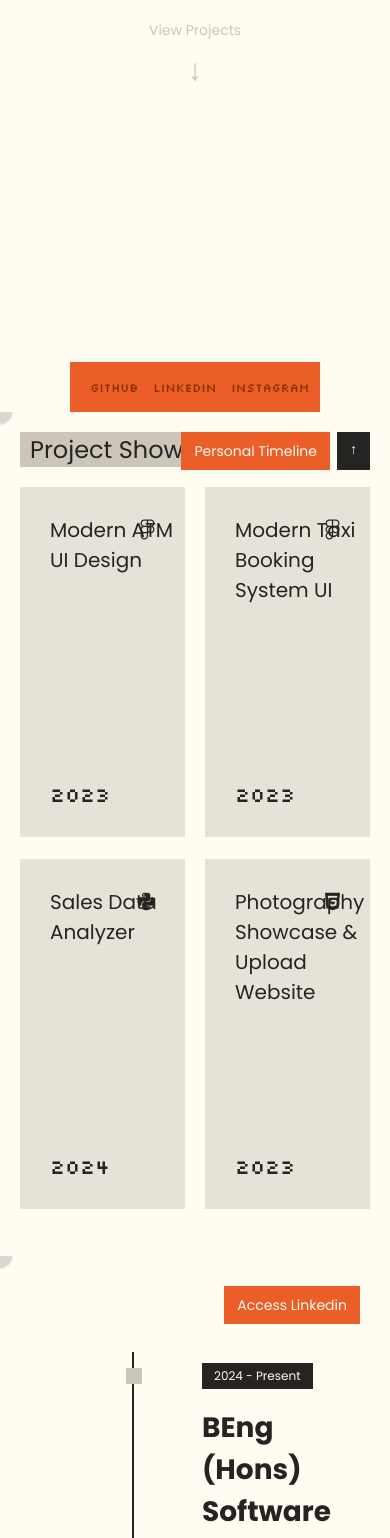
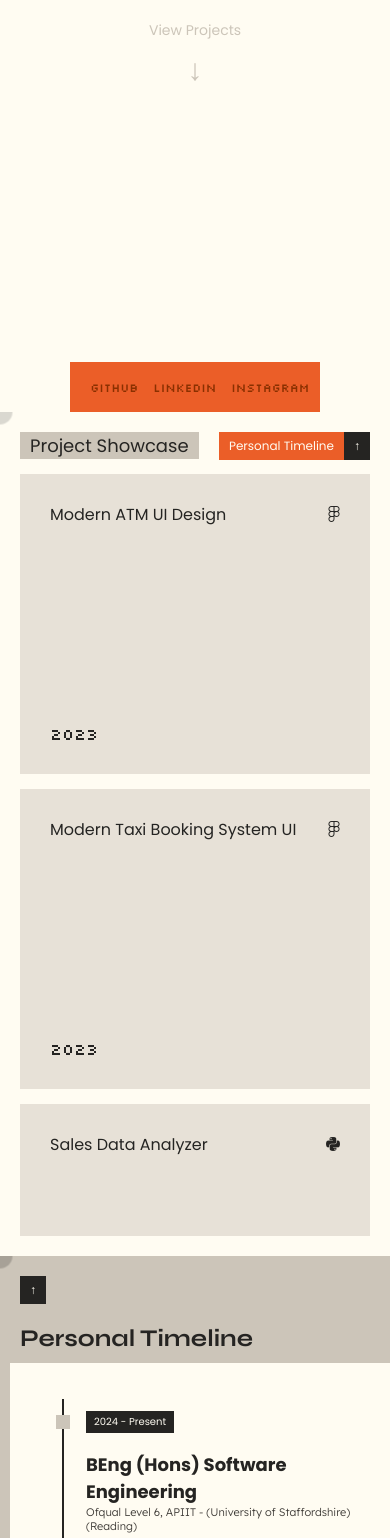
Before and after one commit to GinuraKarunaratne/personal-portfolio, a React (Vite) app: page / in a window 390 px wide. Shown: the part 432-1970 px from the top of the page. Built offline with nearby package versions, Linux system fonts and the light colour scheme; a web font is replaced by a local one.

Commit message:
Added more responsiveness for other pages

```diff
--- a/src/v2.css
+++ b/src/v2.css
@@ -148,58 +148,60 @@ body {
 
 @media (max-width: 768px) {
     .p1 {
-        padding: 20px; /* Add some padding for better spacing */
+        padding: 20px;
+        /* Add some padding for better spacing */
     }
 
     .p1 h1 {
-        font-size: 50px; /* Reduce font size for h1 */
+        font-size: 50px;
+        /* Reduce font size for h1 */
     }
 
     .arrow-container {
         flex-direction: column;
-        margin-left: 0; /* Center arrow container */
-        justify-content: center; /* Center items in the flexbox */
-        margin-top: 15px; /* Maintain top margin */
+        margin-left: 0;
+        /* Center arrow container */
+        justify-content: center;
+        /* Center items in the flexbox */
+        margin-top: 15px;
+        /* Maintain top margin */
         gap: 2px;
     }
 
     .arrow {
-        rotate: 360deg; /* Rotate arrow downwards */
-        font-size: 30px; /* Maintain arrow font size */
-        animation: bounce 2s infinite; /* Keep bounce animation */
+        rotate: 360deg;
+        /* Rotate arrow downwards */
+        font-size: 30px;
+        /* Maintain arrow font size */
+        animation: bounce 2s infinite;
+        /* Keep bounce animation */
         margin-bottom: 3px;
     }
 
     .view-projects-text {
-        font-size: 14px; /* Reduce font size for the view projects text */
-        margin-bottom: 5px; /* Maintain bottom margin */
+        font-size: 14px;
+        /* Reduce font size for the view projects text */
+        margin-bottom: 5px;
+        /* Maintain bottom margin */
     }
 
     .btm-line {
-        flex-direction: row; /* Change layout to column */
-        align-items: center; /* Center items */
-        justify-content: center; /* Center items */
-        width: 100%; /* Full width */
+        flex-direction: row;
+        /* Change layout to column */
+        align-items: center;
+        /* Center items */
+        justify-content: center;
+        /* Center items */
+        width: 100%;
+        /* Full width */
     }
 
-    #tags{
+    #tags {
         font-size: 12px;
     }
 
-
     .email-container {
-        display: flex;
-        justify-content: center;
-        align-items: center;
-        scale: 0.8;
-        position: absolute;
-        top: -620px;
-        left: 50%;
-        transform: translateX(-50%);
-    }
-
-    .email-container input {
-        background-color: #CCC5B9;
+        display: none;
     }
 
 }
@@ -358,6 +360,78 @@ body {
     width: 0;
 }
 
+/*Projects Page Responsive*/
+
+@media (max-width: 768px) {
+    .projects-section {
+        font-size: 18px;
+        /* Adjusted font size for mobile */
+        padding: 10px;
+        /* Added padding to the section */
+    }
+
+    .academics-button {
+        right: 46px;
+    }
+
+    .projects-section p {
+        margin-top: 10px;
+        margin-left: 10px;
+        /* Reduced left margin for paragraph */
+    }
+
+    .go-back-button,
+    .academics-button {
+        margin-top: 10px;
+        padding: 5px 10px;
+        /* Smaller button padding */
+        font-size: 12px;
+        /* Smaller font size for buttons */
+        top: 10px;
+        /* Adjusted button position */
+    }
+
+    .projects-showcase {
+        overflow-y: auto;
+        flex-direction: row;
+        /* Stack items vertically on mobile */
+        padding: 0;
+        /* Removed padding for better layout */
+        height: auto;
+        /* Auto height for better fitting */
+        gap: 15px;
+        /* Added gap for spacing between cards */
+        margin: 15px 10px 10px 10px;
+        /* Adjusted margin for better layout */
+    }
+
+    .project-card {
+        width: calc(100vw - 40px);
+        /* Full width with margins */
+        height: 300px;
+        /* Auto height to fit content */
+    }
+
+    .project-card h3,
+    .project-card h5,
+    .view-project-button {
+        font-size: 16px;
+        /* Smaller font size for text */
+    }
+
+    .text-container input {
+        width: 95px;
+        /* Smaller input width */
+        font-size: 12px;
+        /* Smaller font size for input */
+    }
+
+    .text-container button {
+        font-size: 16px;
+        /* Smaller button font size */
+    }
+}
+
 .academics-section {
     width: 100vw;
     background-color: #CCC5B9;
@@ -417,15 +491,18 @@ body {
     content: '';
     position: absolute;
     top: 0;
-    left: 32px; /* 2em converted to px */
+    left: 32px;
+    /* 2em converted to px */
     width: 2px;
-    height: 100%; /* Let it expand based on content */
+    height: 100%;
+    /* Let it expand based on content */
 }
 
 .timeline-event {
     list-style: none;
     position: relative;
-    margin-bottom: 2em; /* Ensures space between events */
+    margin-bottom: 2em;
+    /* Ensures space between events */
 }
 
 .timeline-event:hover .timeline-event-icon {
@@ -434,20 +511,25 @@ body {
 }
 
 .timeline-event:hover .timeline-event-thumbnail {
-    box-shadow: inset 640px 0 0 0 #EB5E28; /* Adjusted based on 40em */
+    box-shadow: inset 640px 0 0 0 #EB5E28;
+    /* Adjusted based on 40em */
 }
 
 .timeline-event-copy {
-    padding: 32px; /* 2em converted to px */
+    padding: 32px;
+    /* 2em converted to px */
     position: relative;
-    top: -30px; /* -1.875em converted to px */
-    left: 30px; /* 4em converted to px */
+    top: -30px;
+    /* -1.875em converted to px */
+    left: 30px;
+    /* 4em converted to px */
     width: 80%;
 }
 
 .timeline-event-copy h3 {
     font-family: poppins;
-    font-size: 28px; /* Reduced font size from 1.75em */
+    font-size: 28px;
+    /* Reduced font size from 1.75em */
     color: #252422;
 }
 
@@ -455,12 +537,15 @@ body {
     font-family: lexend deca;
     font-weight: 300;
     color: #403d39;
-    font-size: 18px; /* Reduced font size from 1.2em */
-    margin-bottom: 18px; /* 1.2em converted to px */
+    font-size: 18px;
+    /* Reduced font size from 1.2em */
+    margin-bottom: 18px;
+    /* 1.2em converted to px */
 }
 
 .timeline-event-copy p:not(.timeline-event-thumbnail) {
-    padding-bottom: 18px; /* 1.2em converted to px */
+    padding-bottom: 18px;
+    /* 1.2em converted to px */
 }
 
 .timeline-event-icon {
@@ -505,7 +590,112 @@ body {
     transition: background-color 0.3s ease;
 }
 
-.linkedin a{
+.linkedin a {
     text-decoration: none;
     color: #FFFCF2;
 }
+
+/*Academics Responsive*/
+
+@media (max-width: 768px) {
+    .academics-section {
+        font-size: 18px;
+        /* Reduced font size for mobile */
+        height: auto;
+        /* Allow height to adjust based on content */
+        padding: 10px;
+        /* Added padding for mobile */
+    }
+
+    .academics-section .acad-back-button {
+        position: relative;
+        /* Change position for better layout */
+        bottom: auto;
+        /* Reset bottom positioning */
+        left: auto;
+        /* Reset left positioning */
+        margin: 10px;
+        /* Add margin for spacing */
+        padding: 5px 10px;
+        /* Smaller button padding */
+        font-size: 12px;
+        /* Smaller font size for buttons */
+    }
+
+    .academics-h {
+        font-size: 24px;
+        /* Smaller header font size for mobile */
+        position: relative;
+        /* Change position for better layout */
+        margin: 10px;
+        /* Add margin for spacing */
+        bottom: auto;
+        /* Reset bottom positioning */
+        right: auto;
+        /* Reset right positioning */
+    }
+
+    .academic-content {
+        display: flex;
+        flex-direction: column;
+        justify-content: flex-start;
+        align-items: flex-start;
+        width: 100vw;
+        height: 85vh;
+        background-color: #FFFCF2;
+        position: relative;
+        overflow-y: auto;
+        scroll-behavior: smooth;
+    }
+
+    .timeline {
+        margin: 2em 20px 0 20px;
+        /* Reduced margin for mobile */
+    }
+
+    .timeline-event-copy {
+        padding: 16px;
+        /* Smaller padding for mobile */
+        top: -10px;
+        left: 0;
+        /* Reset left position for better layout */
+        width: 100%;
+        /* Full width for mobile */
+    }
+
+    .timeline-event-copy h3 {
+        font-size: 18px;
+        /* Smaller font size for mobile */
+    }
+
+    .timeline-event-copy h4 {
+        font-size: 11px;
+        /* Smaller font size for mobile */
+        margin-bottom: 10px;
+        /* Reduced margin for spacing */
+    }
+
+    .timeline-event-icon {
+        width: 14px;
+        /* Smaller icon size for mobile */
+        height: 14px;
+        /* Smaller icon size for mobile */
+    }
+
+    .timeline-event-thumbnail {
+        font-size: 10px;
+        /* Smaller thumbnail font size for mobile */
+        padding: 3px 8px;
+        /* Smaller padding for mobile */
+    }
+
+    .linkedin {
+        display: none;
+    }
+
+    .timeline-event:hover .timeline-event-icon {
+        background-color: #EB5E28;
+        width: 20px;
+    }
+
+}
```
